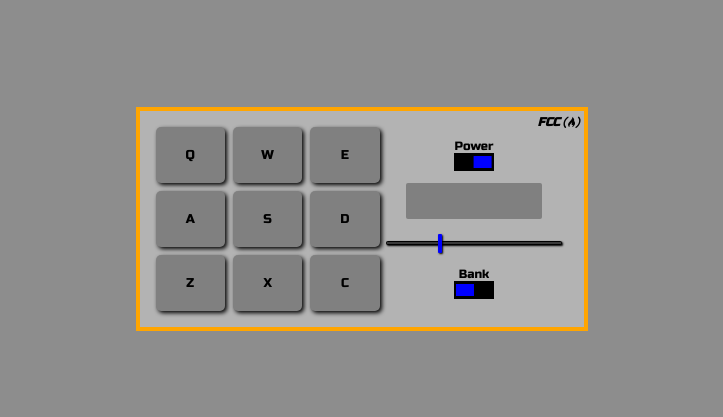
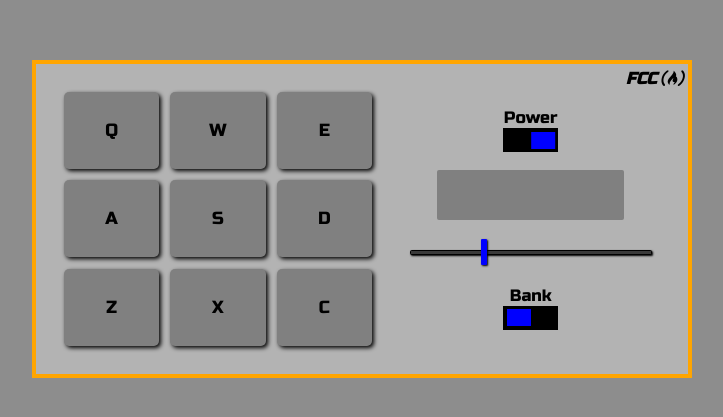
Before and after one commit to Mmackz/drum-machine, a React (Create React App) app: page / in a window 1280 px wide. Shown: the part 181-598 px from the top of the page, without its empty margins (278-1001 px from the left). Built offline with nearby package versions, Linux system fonts and the light colour scheme.

Commit message:
🎨 add media queries + minor layout adjustments

```diff
--- a/src/components/app/styles/app.js
+++ b/src/components/app/styles/app.js
@@ -2,13 +2,18 @@ import styled from "styled-components";
 
 export const Container = styled.main`
    border: 4px solid orange;
-   padding: 1rem;
+   padding: 1.25rem;
+   min-width: 340px;
+   width: 65vw;
    position: relative;
    background: #b3b3b3;
    display: flex;
    flex-direction: column;
+   gap: 2.5rem;
 
    @media (min-width: 670px) {
       flex-direction: row;
+      width: 660px;
+      gap: 1.3rem;
    }
 `;
--- a/src/index.css
+++ b/src/index.css
@@ -1,4 +1,4 @@
-@import url('https://fonts.googleapis.com/css2?family=Russo+One&display=swap');
+@import url("https://fonts.googleapis.com/css2?family=Russo+One&display=swap");
 
 *,
 *::before,
@@ -15,6 +15,18 @@ body {
    height: 100vh;
    background: #8d8d8d;
    margin: 0;
-   font-family: 'Russo One', sans-serif;
+   font-family: "Russo One", sans-serif;
    place-items: center;
 }
+
+@media (min-width: 550px) {
+   html {
+      font-size: 20px;
+   }
+}
+
+@media (min-width: 670px) {
+   html {
+      font-size: 22px;
+   }
+}
```
